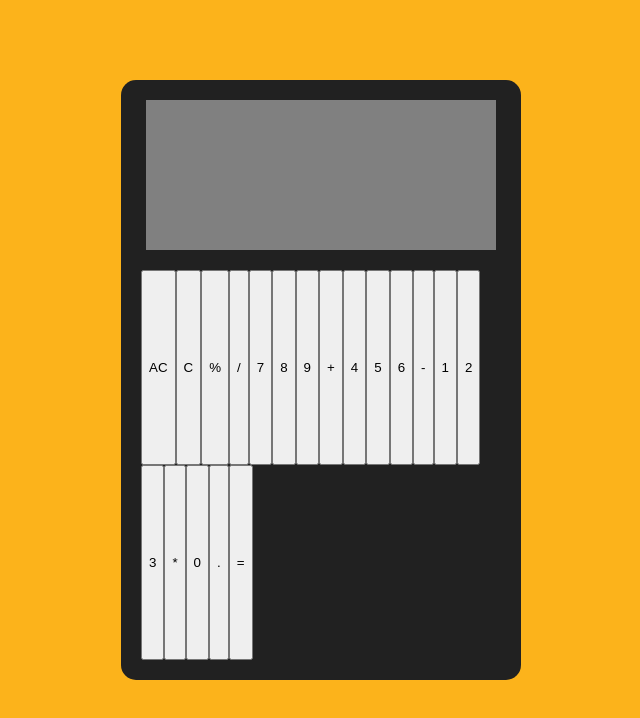
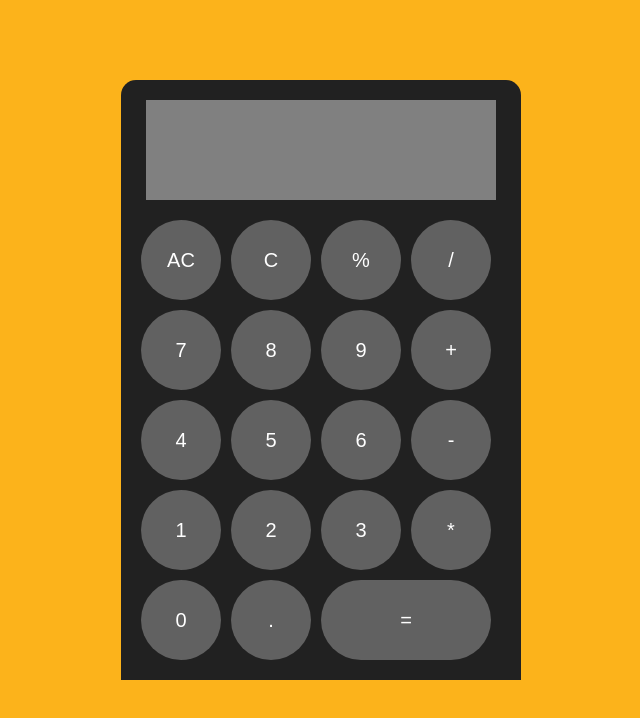
Before and after one commit to Veljko03/calculator, a plain HTML site: page index.html in a window 1280 px wide. Shown: the whole page, without its empty margins (319-959 px from the left). Drawn offline with Linux system fonts and the light colour scheme.

Commit message:
made buttons look good

```diff
--- a/index.html
+++ b/index.html
@@ -30,7 +30,7 @@
                     <button>*</button>
                     <button>0</button>
                     <button>.</button>
-                    <button>=</button>
+                    <button id="eq">=</button>
 
                 </div>
             </div>
--- a/style.css
+++ b/style.css
@@ -35,5 +35,21 @@ body{
     flex: 1;
   flex-wrap: wrap;
   padding: 20px;
+  gap: 10px;
+    background-color:#212121;;
 
 }
+
+button{
+    height: 80px;
+    width: 80px;
+    border-radius: 40px;
+    background-color: #616161;
+    color: white;
+    font-size: 20px;
+    border: 0px solid ;
+}
+
+#eq{
+    width: 170px;
+}
```
